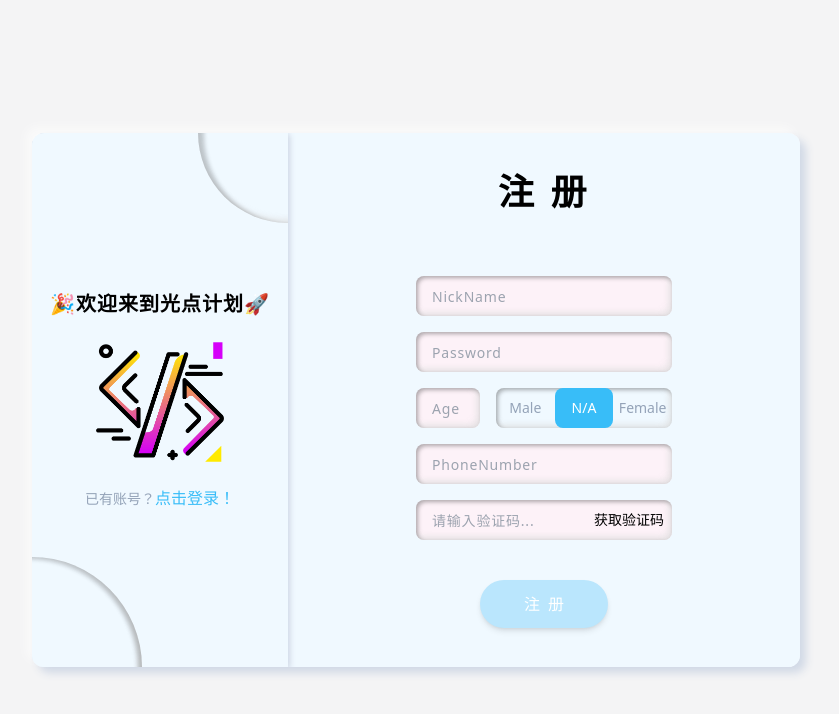
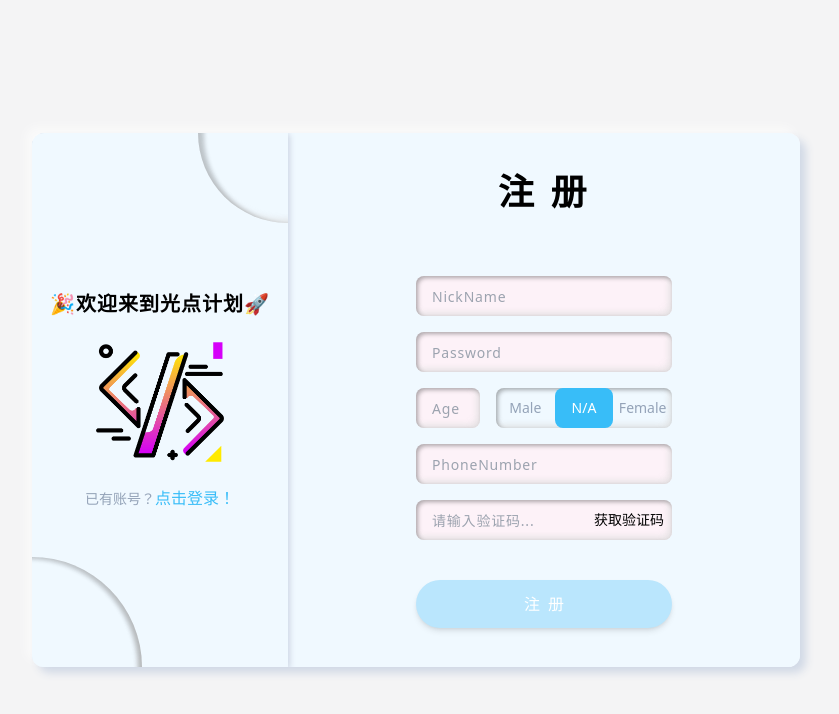
Before and after one commit to ZbWeR/LuminousEndeavors, a Vue app: page /auth in a window 1280 px wide. Shown: the top 714 px of the page, without its empty margins (224-1063 px from the left). Built offline with nearby package versions, Linux system fonts and the light colour scheme.

Commit message:
🌈 style: 媒体查询做移动端适配

```diff
--- a/src/components/HomeNav.vue
+++ b/src/components/HomeNav.vue
@@ -25,6 +25,7 @@
   </div>
 </template>
 <style lang="less" scoped>
+
 @media (max-width: 980px) {
     h1{
       font-size: 1rem;
--- a/src/views/HomeView.vue
+++ b/src/views/HomeView.vue
@@ -316,6 +316,7 @@ function controlHeadNav(e) {
   transform: translate3d(0, 0, 0);
   scale: 1.01;
 }
+
 @media (max-width: 980px) {
   #info{
     display: block;
--- a/src/views/LoginView.vue
+++ b/src/views/LoginView.vue
@@ -15,7 +15,7 @@
           class="flex flex-col items-center justify-center w-full h-full"
         >
           <h1
-            class="mb-16 font-sans text-4xl font-bold tracking-widest text-center"
+            class="mb-16 font-sans text-4xl font-bold tracking-widest text-center "
           >
             登 录
           </h1>
@@ -52,7 +52,7 @@
                 loginInfo.password.length < 6
               "
               @click.prevent="handleLogin"
-              class="disabled:bg-sky-200 disabled:cursor-not-allowed shadow-md box-border w-1/2 px-1 py-3 mt-12 tracking-[0.5em] indent-[0.5em] text-white transition-all rounded-full hover:bg-sky-500 hover:scale-95 bg-sky-400 disabled:hover:scale-100"
+              class= "disabled:bg-sky-200 disabled:cursor-not-allowed shadow-md box-border w-1/2 px-1 py-3 mt-12 tracking-[0.5em] indent-[0.5em] text-white transition-all rounded-full hover:bg-sky-500 hover:scale-95 bg-sky-400 disabled:hover:scale-100"
             >
               登录
             </button>
@@ -157,7 +157,7 @@
           class="flex flex-col items-center justify-center w-full h-full transition-all"
         >
           <h1
-            class="mb-16 font-sans text-4xl font-bold tracking-widest text-center"
+            class=" mb-16 font-sans text-4xl font-bold tracking-widest text-center "
           >
             注 册
           </h1>
@@ -268,7 +268,7 @@
           <button
             @click.prevent="handleRegister"
             :disabled="registerRunning || phoneCodeInfo.verifyCode === ''"
-            class="disabled:cursor-not-allowed disabled:bg-sky-200 shadow-md box-border w-1/4 px-1 py-3 mt-6 tracking-[0.5em] indent-[0.5em] text-white transition-all rounded-full hover:bg-sky-500 hover:scale-95 bg-sky-400"
+            class="w-1/2 center disabled:cursor-not-allowed disabled:bg-sky-200 shadow-md box-border  px-1 py-3 mt-6 tracking-[0.5em] indent-[0.5em] text-white transition-all rounded-full hover:bg-sky-500 hover:scale-95 bg-sky-400"
           >
             注册
           </button>
@@ -682,9 +682,11 @@ input[type="number"] {
   appearance: none;
   -moz-appearance: textfield;
 }
+/* 移动端适配 */
 .wid{
   width: 50%;
 }
+/* 标题变色 */
 @media (max-width: 980px) {
   .mobile-view{
     height: 70vh;
--- a/src/views/ProjectIntroduction.vue
+++ b/src/views/ProjectIntroduction.vue
@@ -1,7 +1,7 @@
 <template>
   <div class="w-full bg-zinc-100 overflow-hidden">
     <!-- 标题栏 -->
-    <HeadTopNav id="top">方 向 介 绍</HeadTopNav>
+    <HeadTopNav id="top" class="title">方 向 介 绍</HeadTopNav>
     <!-- 导航栏 -->
     <div
       class=" nav fixed  text-sm xl:w-44 2xl:w-52 2xl:left-20 left-10 text-slate-400 lg:text-lg "
@@ -492,6 +492,23 @@ const projectInfo = [
 .main:hover{
   scale: 1.02;
 }
+.title{
+  color: transparent;
+ background:
+            repeating-linear-gradient(-45deg,
+            transparent,
+            transparent 25%,
+            tomato 0,
+            tomato 50%),
+            repeating-linear-gradient(45deg,
+            transparent,
+            transparent 25%,
+            dodgerblue 0,
+            dodgerblue 50%), wheat;
+background-size: 50px 50px;
+background-blend-mode: multiply;
+-webkit-background-clip: text;
+background-clip: text;}
 @media (max-width: 980px) {
     .nav{
       left: 2%;
--- a/src/views/UserCenter.vue
+++ b/src/views/UserCenter.vue
@@ -1,7 +1,7 @@
 <template>
   <div class="flex flex-col w-screen min-h-screen bg-zinc-100 overflow-hidden">
     <!-- 标题栏 -->
-    <HeadTopNav>个 人 中 心</HeadTopNav>
+    <HeadTopNav class="title">个 人 中 心</HeadTopNav>
 
     <div class="flex flex-col items-center flex-1 w-full mt-4 lg:mx-auto overflow-hidden">
       <!-- 用户信息 -->
@@ -373,6 +373,23 @@ function toggleShow(e, phone = -1) {
 .wid{
   width: 50%;
 }
+.title{
+  color: transparent;
+ background:
+            repeating-linear-gradient(-45deg,
+            transparent,
+            transparent 25%,
+            tomato 0,
+            tomato 50%),
+            repeating-linear-gradient(45deg,
+            transparent,
+            transparent 25%,
+            dodgerblue 0,
+            dodgerblue 50%), wheat;
+background-size: 50px 50px;
+background-blend-mode: multiply;
+-webkit-background-clip: text;
+background-clip: text;}
 @media (max-width: 980px) {
   .wid{
     width: 80%;
```
